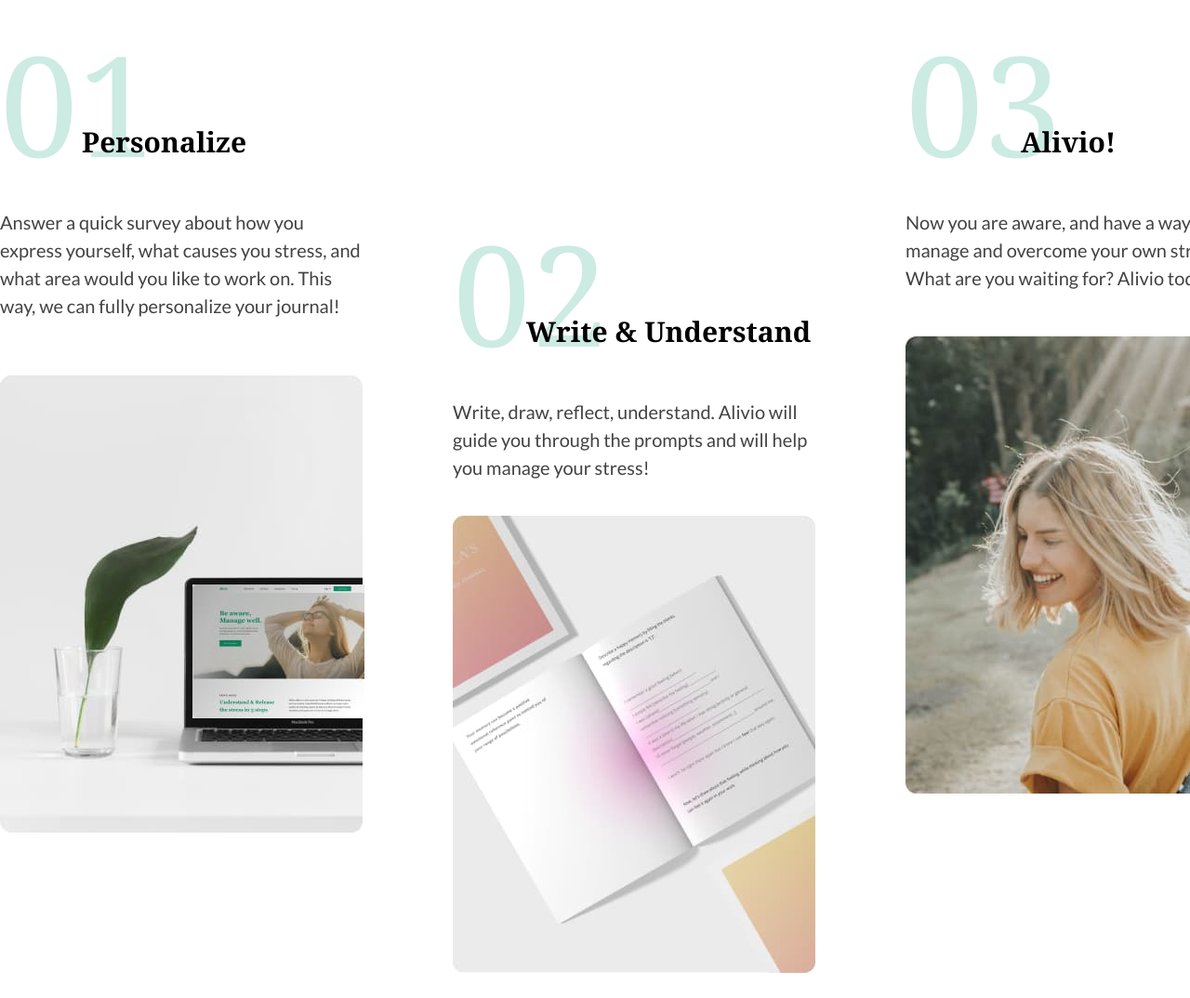
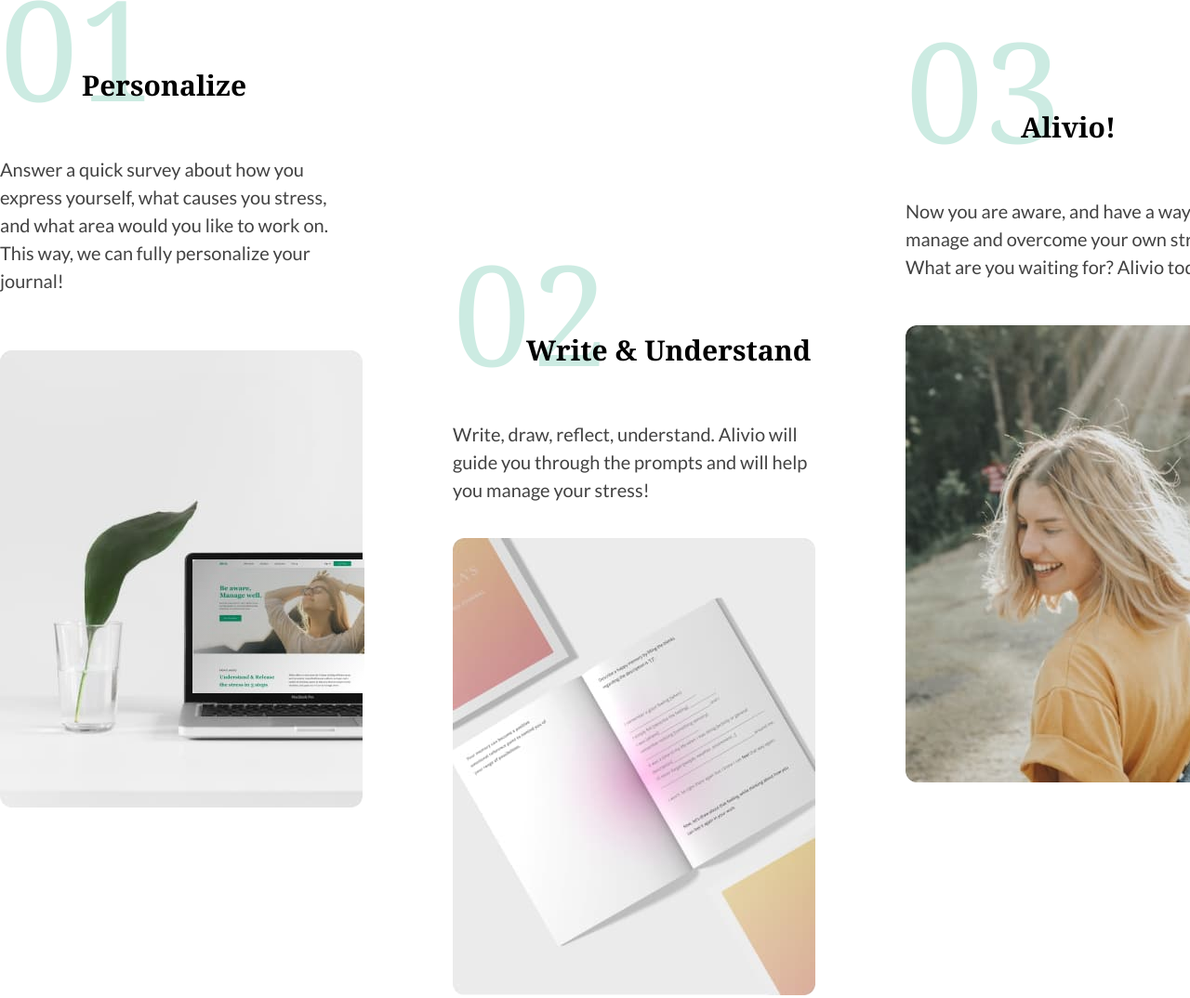
Before and after one commit to OksanaKuzich/sigma-hw-01, a plain HTML site: page index.html in a window 1280 px wide. Shown: the part 1478-2552 px from the top of the page at 93% size. Drawn offline with nearby package versions, Linux system fonts and the light colour scheme.

Commit message:
fixed style

```diff
--- a/css/styles.css
+++ b/css/styles.css
@@ -123,7 +123,6 @@ button {
   max-width: 1920px;
   height: 895px;
   padding-top: 175px;
-  padding-bottom: 336px;
   margin-left: auto;
   margin-right: auto;
   background: linear-gradient(rgba(0, 0, 0, 0.1), rgba(0, 0, 0, 0.1)),
@@ -145,7 +144,7 @@ button {
 
 .hero-subtitle {
   width: 420px;
-  margin-bottom: 58px;
+  margin-bottom: 50px;
   line-height: 1.55;
   color: var(--third-text-color);
 }
@@ -182,7 +181,7 @@ button {
   display: flex;
   align-items: center;
   justify-content: space-between;
-  margin-bottom: 134px;
+  margin-bottom: 100px;
 }
 
 .step-list {
@@ -207,21 +206,26 @@ button {
 }
 
 .step {
+  display: block;
   font-size: 150px;
   font-family: Georgia, serif;
   color: var(--accent-second-color);
-  line-height: 1.5;
-  margin-bottom: 65px;
+  margin-bottom: 30px;
 }
 
-.step-down {
+.step-write-down {
   position: relative;
-  top: 204px;
+  top: 285px;
+}
+
+.step-alivio-down {
+  position: relative;
+  top: 45px;
 }
 
 .step-title {
   position: absolute;
-  top: 137px;
+  top: 110px;
   font-family: Georgia, serif;
   font-size: 30px;
   font-weight: 700;
@@ -234,16 +238,23 @@ button {
   text-align: left;
 }
 
+.step-item .step-subtitle:nth-of-type(1) {
+  width: 382px;
+}
+
 .img-person {
   margin-top: 60px;
+  border-radius: 12px;
 }
 
 .img-write {
   margin-top: 37px;
+  border-radius: 12px;
 }
 
 .img-avilio {
   margin-top: 48px;
+  border-radius: 12px;
 }
 
 .img-screen-wrapper {
@@ -284,6 +295,8 @@ button {
 }
 
 .img-video {
+  width: 895px;
+  height: 516px;
   border-radius: 16px;
 }
 
@@ -291,11 +304,11 @@ button {
   position: absolute;
   top: 0;
   left: 0;
-  width: 100%;
-  height: 100%;
+  width: 895px;
+  height: 516px;
   background: rgba(0, 0, 0, 0.2);
   border-radius: 16px;
-  z-index: 100;
+  z-index: 10;
 }
 
 .wrapper-shadow {
--- a/index.html
+++ b/index.html
@@ -75,7 +75,7 @@
             <div class="img-screen-shadow"></div>
             </div>
           </li>
-          <li class="step-item step-down">
+          <li class="step-item step-write-down">
             <span class="step">02</span>
             <h3 class="step-title">Write & Understand</h3>
             <p class="step-subtitle">
@@ -84,7 +84,7 @@
             </p>
             <img class="img-write" src="./images/2Write.jpg" />
           </li>
-          <li class="step-item">
+          <li class="step-item step-alivio-down">
             <span class="step">03</span>
             <h3 class="step-title">Alivio!</h3>
             <p class="step-subtitle">
```
